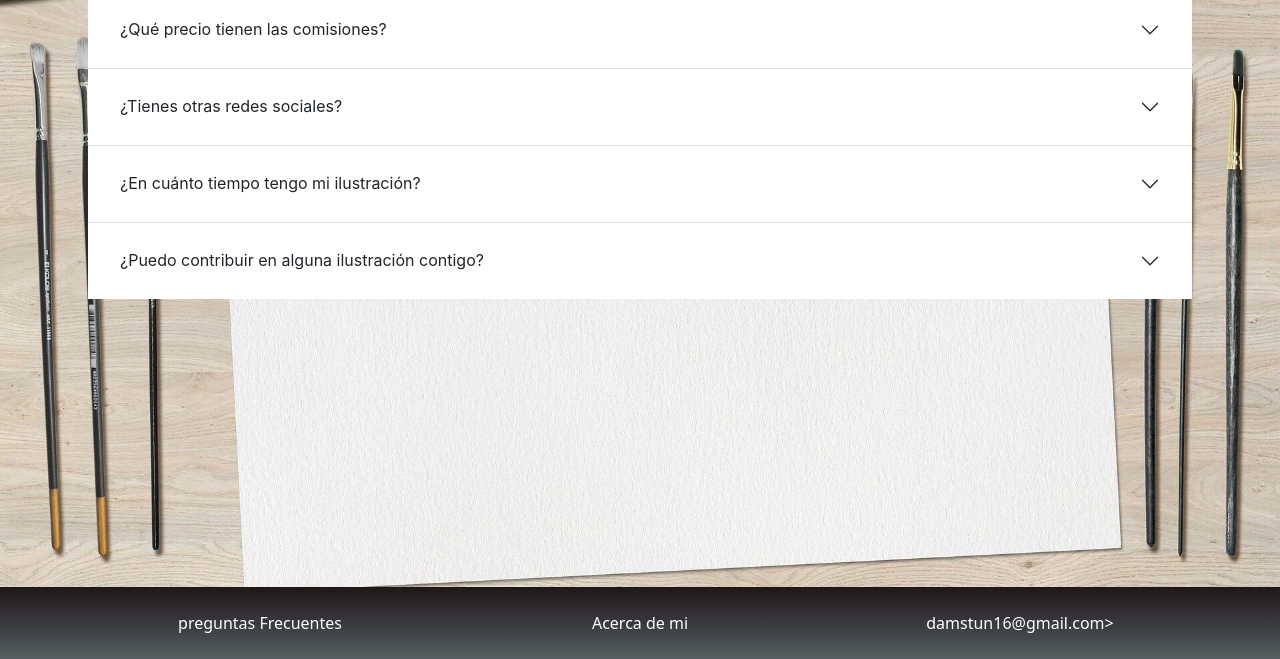
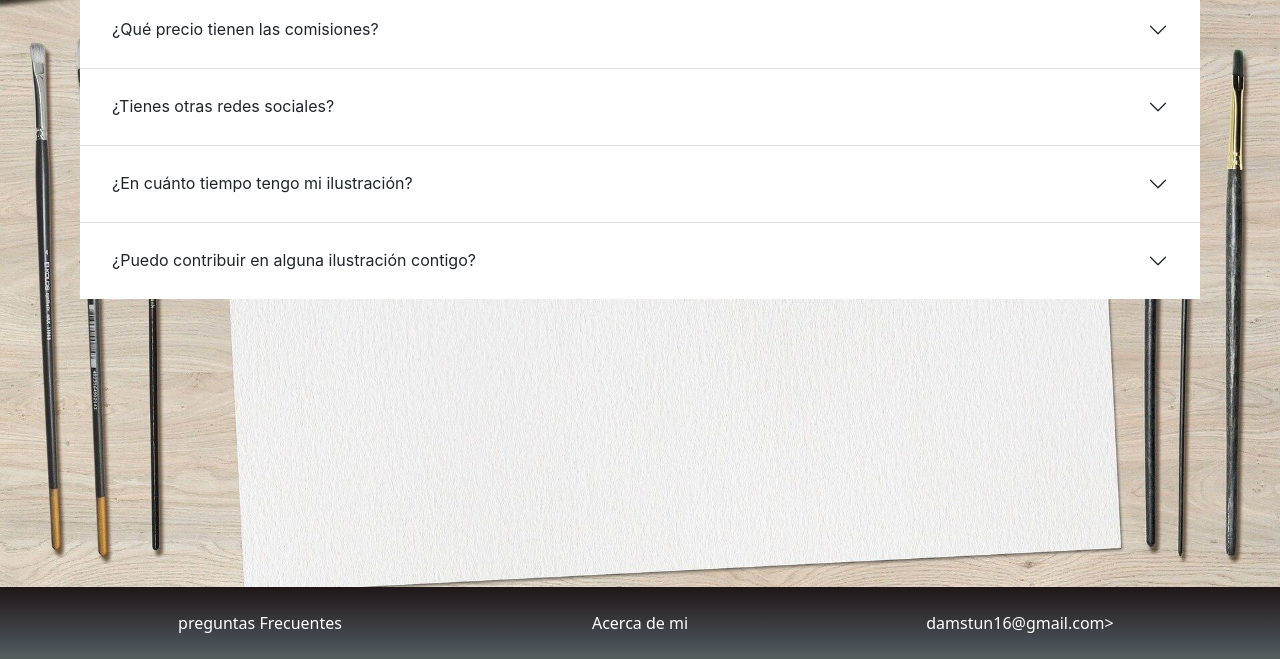
Before and after one commit to JoelSANQ/Drawmian, a plain HTML site: page FAQ.html in a window 1280 px wide. Shown: the part 227-886 px from the top of the page. Drawn offline with nearby package versions, Linux system fonts and the light colour scheme.

Commit message:
margin update
margin in FAQ

```diff
--- a/FAQ.css
+++ b/FAQ.css
@@ -20,8 +20,8 @@
     color: transparent;
   }
   #accordionFlushExample{
-    margin-left: 40px;
-    margin-right: 40px;
+    margin-left: 32px;
+    margin-right: 32px;
   }
 
   .FAQ h1{
```
